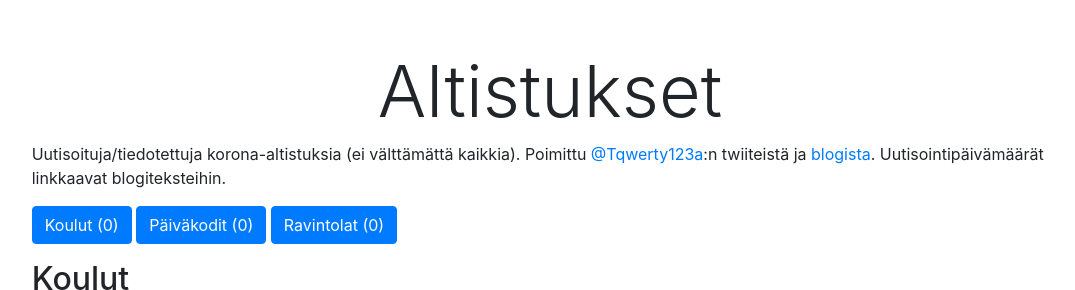
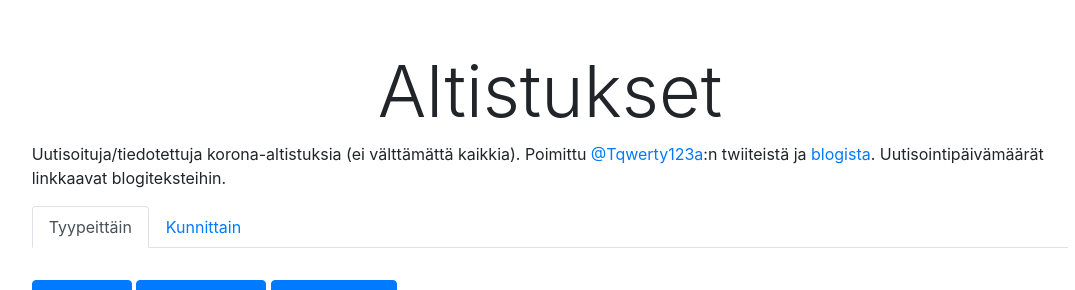
Before and after one commit to jarnoln/exposures, a Django app: page / in a window 1280 px wide. Shown: the top 290 px of the page, without its empty margins (90-1165 px from the left). Run offline with Django 3.2, Linux system fonts and the light colour scheme; data that the repository does not hold is empty; some libraries are stand-ins or nearby versions.

Commit message:
Tabs for navigation

```diff
--- a/tables/templates/tables/base.html
+++ b/tables/templates/tables/base.html
@@ -17,6 +17,16 @@
             <a href="https://twitter.com/Tqwerty123a">@Tqwerty123a</a>:n twiiteistä ja
             <a href="https://altistukset.blogspot.com/">blogista</a>. Uutisointipäivämäärät linkkaavat blogiteksteihin.
           </p>
+
+          <ul class="nav nav-tabs">
+            <li class="nav-item">
+              <a class="nav-link{% if tab == 'by_category' %} active{% endif %}" href="/">Tyypeittäin</a>
+            </li>
+            <li class="nav-item">
+              <a class="nav-link{% if tab == 'by_municipality' %} active{% endif %}" href="/municipalities">Kunnittain</a>
+            </li>
+          </ul>
+          <div class="my-1">&nbsp</div>
           {% block content %}{% endblock %}
           <div>
             <small>
--- a/tables/views.py
+++ b/tables/views.py
@@ -8,6 +8,7 @@ def exposures_by_category(request):
     exposures = Exposure.objects.all().order_by('-publish_date')
     template = loader.get_template('tables/index.html')
     context = {
+        'tab': 'by_category',
         'schools': exposures.filter(category='school'),
         'daycares': exposures.filter(category='daycare'),
         'restaurants': exposures.filter(category='restaurant')
@@ -24,6 +25,7 @@ def exposures_by_municipality(request):
 
     template = loader.get_template('tables/exposures_by_municipality.html')
     context = {
+        'tab': 'by_municipality',
         'municipalities': municipalities,
         'exposures_by_municipality': exposures_by_municipality_dict
     }
```
